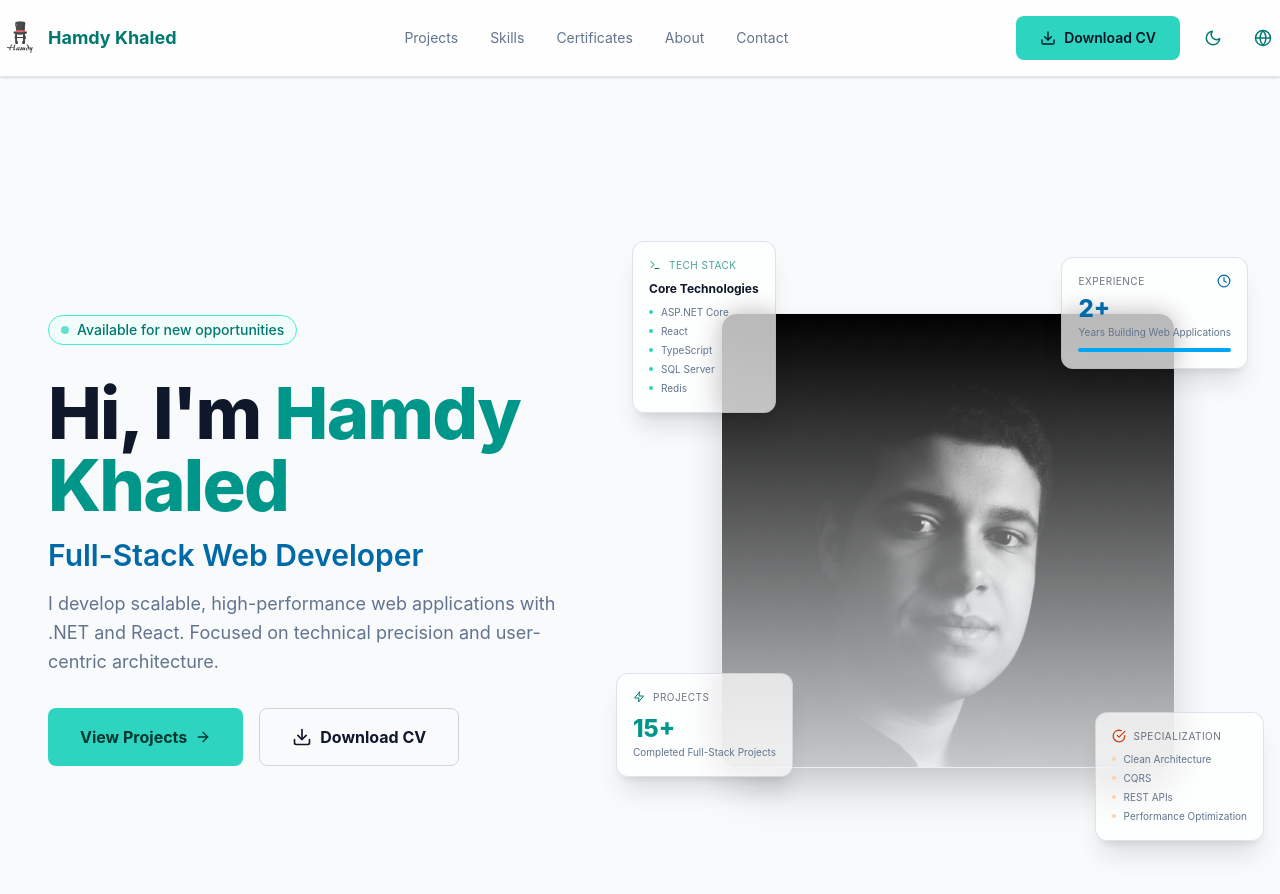
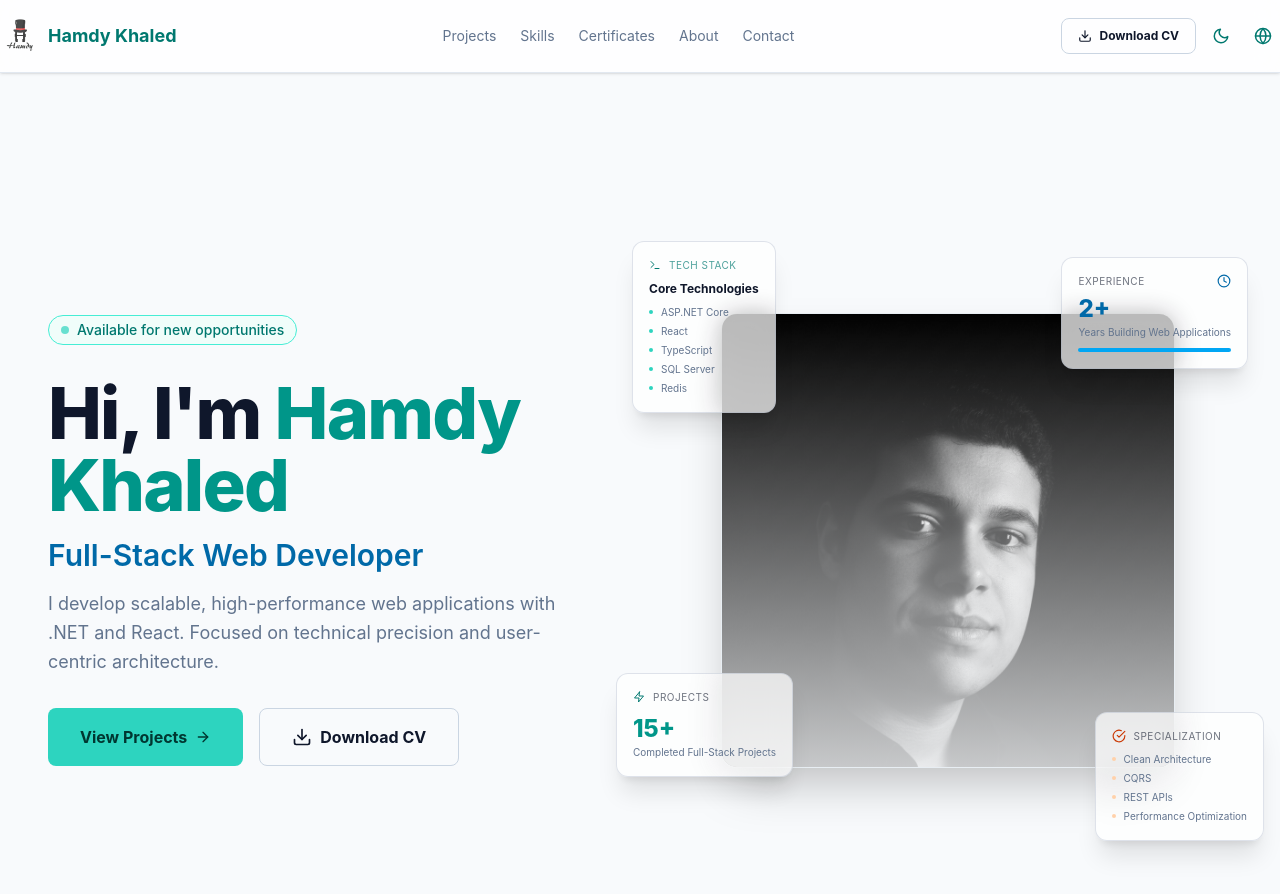
Before and after one commit to HamdyCS/ai-portfolio, a React (Vite) app: page / in a window 1280 px wide. Shown: the top 894 px of the page. Built offline with nearby package versions, Linux system fonts and the light colour scheme; a web font is replaced by a local one.

Commit message:
style(navbar): restyle CV button and add Button size prop

```diff
--- a/src/components/common/Button.tsx
+++ b/src/components/common/Button.tsx
@@ -4,6 +4,7 @@ import { motion } from "framer-motion";
 interface ButtonProps {
   children: ReactNode;
   variant?: "primary" | "secondary";
+  size?: "sm" | "md";
   href?: string;
   onClick?: () => void;
   className?: string;
@@ -14,6 +15,7 @@ interface ButtonProps {
 export function Button({
   children,
   variant = "primary",
+  size = "md",
   href,
   onClick,
   className = "",
@@ -21,7 +23,12 @@ export function Button({
   rel,
 }: ButtonProps) {
   const baseStyles =
-    "inline-flex items-center gap-2 rounded-lg px-6 py-3 text-sm font-semibold transition-colors";
+    "inline-flex items-center gap-2 rounded-lg font-semibold transition-colors";
+
+  const sizeStyles = {
+    sm: "px-3 py-1.5 text-xs",
+    md: "px-6 py-3 text-sm",
+  };
 
   const variants = {
     primary: "bg-[#2dd4bf] text-[#051424] hover:bg-[#3cddc7]",
@@ -29,7 +36,7 @@ export function Button({
       "border border-teal-600 text-teal-700 hover:bg-teal-50 dark:border-[#2dd4bf] dark:text-[#2dd4bf] dark:hover:bg-[rgba(45,212,191,0.1)]",
   };
 
-  const classes = `${baseStyles} ${variants[variant]} ${className}`;
+  const classes = `${baseStyles} ${sizeStyles[size]} ${variants[variant]} ${className}`;
 
   if (href) {
     return (
--- a/src/components/layout/Navbar.tsx
+++ b/src/components/layout/Navbar.tsx
@@ -2,7 +2,6 @@ import { useState } from "react";
 import { useTranslation } from "react-i18next";
 import { FiMenu, FiX, FiMoon, FiSun, FiDownload } from "react-icons/fi";
 import { LanguageToggle } from "../common/LanguageToggle";
-import { Button } from "../common/Button";
 import { personalInfo } from "../../data/personal";
 import DarkLogo from "../../assets/DarkLogo.png";
 import { useAtom } from "jotai";
@@ -47,7 +46,7 @@ export function Navbar() {
         </a>
 
         <nav
-          className="hidden items-center gap-8 text-sm md:flex"
+          className="hidden items-center gap-6 text-sm md:flex"
           aria-label="Main navigation"
         >
           {navItems.map((item) => (
@@ -61,14 +60,14 @@ export function Navbar() {
           ))}
         </nav>
 
-        <div className="flex items-center gap-4">
-          <Button
+        <div className="flex items-center md:gap-2 sm:gap-0">
+          <a
             href={`mailto:${personalInfo.email}`}
-            className="hidden px-4 py-2 md:inline-flex"
+            className="hidden md:flex items-center justify-center gap-2 rounded-lg border border-slate-300 px-4 py-2 font-bold text-slate-900 transition-all hover:bg-slate-200 dark:border-outline dark:text-text-primary dark:hover:bg-surface-highest text-[12px] "
           >
-            <FiDownload className="text-base" />
+            <FiDownload className="text-[14px]" />
             {t("hero.downloadCV")}
-          </Button>
+          </a>
           <button
             className="rounded-lg p-2 text-teal-700 transition-all duration-200 hover:bg-slate-200/50 active:scale-95 dark:text-primary dark:hover:bg-surface-highest/50"
             aria-label="Toggle dark mode"
@@ -113,14 +112,15 @@ export function Navbar() {
               {t(item.key)}
             </a>
           ))}
-          <a
-            href={`mailto:${personalInfo.email}`}
-            className="mt-2 flex items-center justify-center gap-2 rounded-lg bg-primary px-4 py-3 text-sm font-bold text-on-primary transition-all hover:brightness-110 active:scale-95"
-            onClick={() => setIsMenuOpen(false)}
-          >
-            <FiDownload className="text-base" />
-            {t("hero.downloadCV")}
-          </a>
+          <div className="flex justify-center gap-4 mt-2">
+            <a
+              href={`mailto:${personalInfo.email}`}
+              className="flex items-center justify-center gap-2 rounded-lg border border-slate-300 px-8 py-4 font-bold text-slate-900 transition-all hover:bg-slate-200 dark:border-outline dark:text-text-primary dark:hover:bg-surface-highest"
+            >
+              <FiDownload className="text-[20px]" />
+              {t("hero.downloadCV")}
+            </a>
+          </div>
         </nav>
       )}
     </nav>
```
